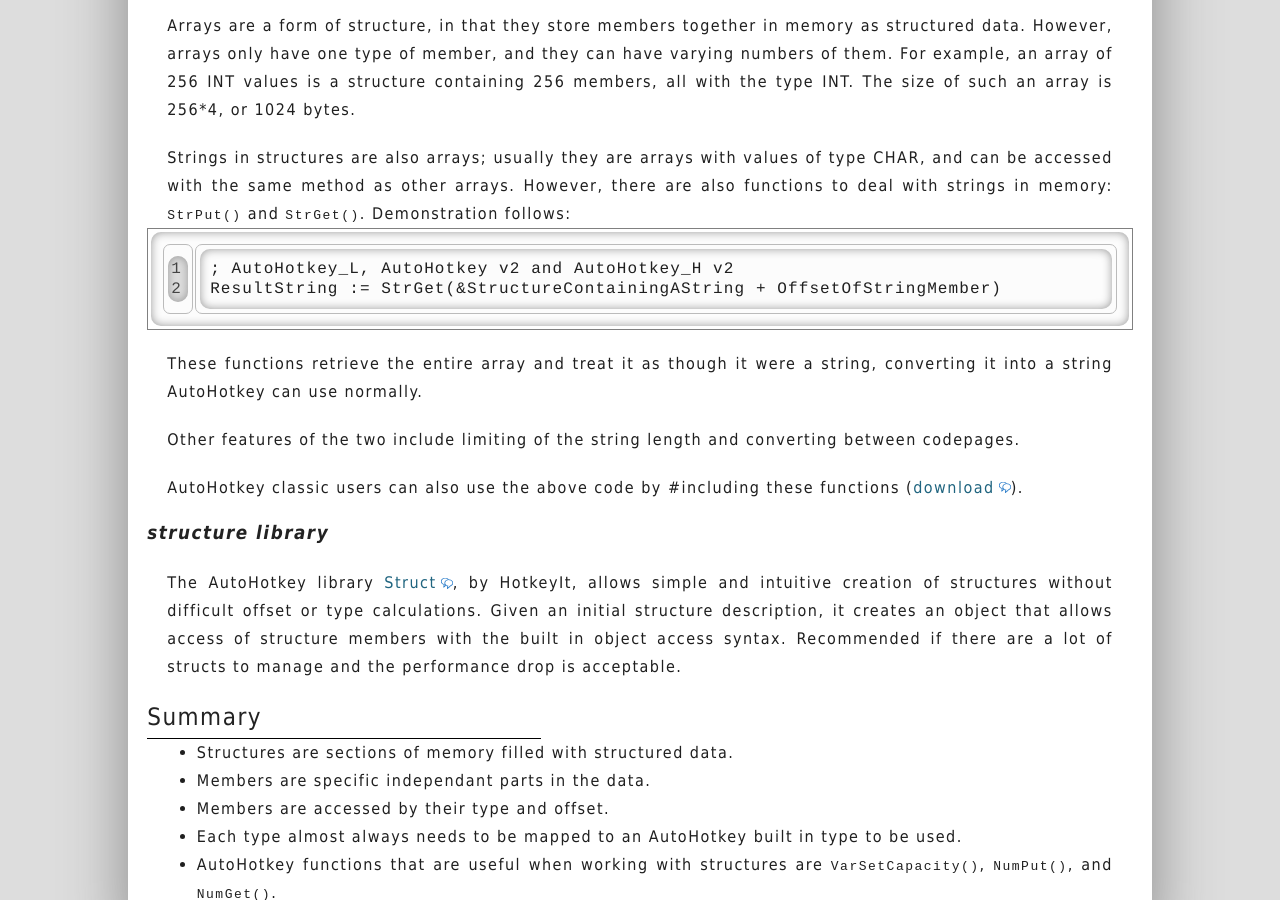
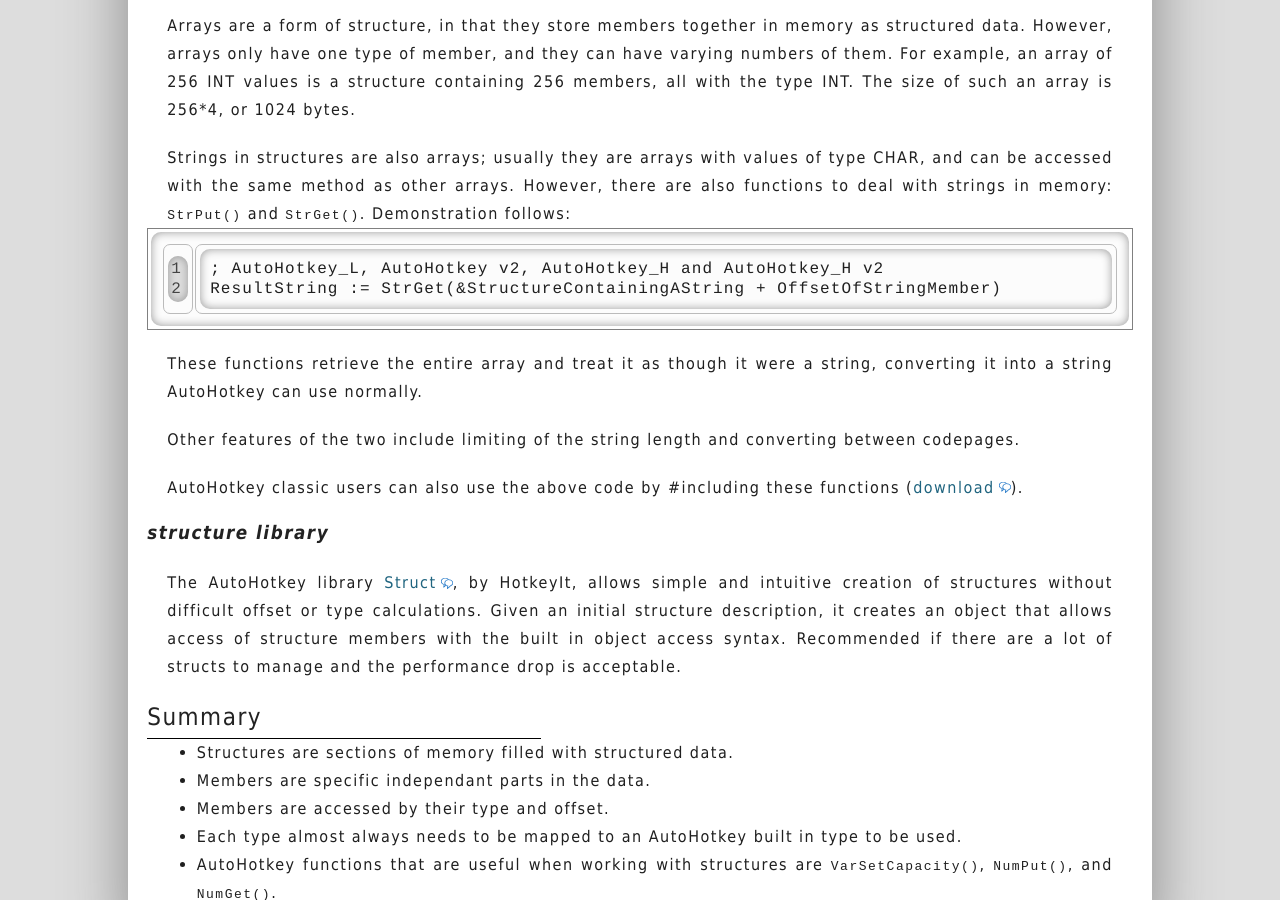
Before and after one commit to maul-esel/ahkbook, a Jekyll site: the page built from en/_posts/2011-11-12-Structures.markdown, in a window 1280 px wide and 900 px high, scrolled down 4412 px. Built offline with Jekyll 4.4.1, drawn with Linux system fonts in a browser that asks for light colours; some of the changed text lies outside the part shown.

Commit message:
minor version correction

```diff
--- a/en/_posts/2011-11-12-Structures.markdown
+++ b/en/_posts/2011-11-12-Structures.markdown
@@ -80,7 +80,7 @@ Mapping the type HCURSOR to an AutoHotkey type:
 When accessing something with the type HCURSOR, use the AutoHotkey type `UPtr`.
 
 #### Note:
-The `UPtr` and `Ptr` types are supported in AutoHotkey\_L, AutoHotkey v2 and AutoHotkey\_H v2. In other versions you must use `UInt` - which might cause 64bit-incompatibility.
+The `UPtr` and `Ptr` types are supported in AutoHotkey\_L, AutoHotkey v2, AutoHotkey_H and AutoHotkey\_H v2. In other versions you must use `UInt` - which might cause 64bit-incompatibility.
 
 A list of available AutoHotkey types is available in the documentation on the [DllCall page](http://www.autohotkey.com/docs/commands/DllCall.htm#types) ([AutoHotkey\_L](http://www.autohotkey.net/~Lexikos/AutoHotkey_L/docs/commands/DllCall.htm#types)).
 
@@ -131,7 +131,7 @@ Arrays are a form of structure, in that they store members together in memory as
 
 Strings in structures are also arrays; usually they are arrays with values of type CHAR, and can be accessed with the same method as other arrays. However, there are also functions to deal with strings in memory: `StrPut()` and `StrGet()`. Demonstration follows:
 
-{% highlight ahk linenos %}; AutoHotkey_L, AutoHotkey v2 and AutoHotkey_H v2
+{% highlight ahk linenos %}; AutoHotkey_L, AutoHotkey v2, AutoHotkey_H and AutoHotkey_H v2
 ResultString := StrGet(&StructureContainingAString + OffsetOfStringMember)
 {% endhighlight %}
 
```
